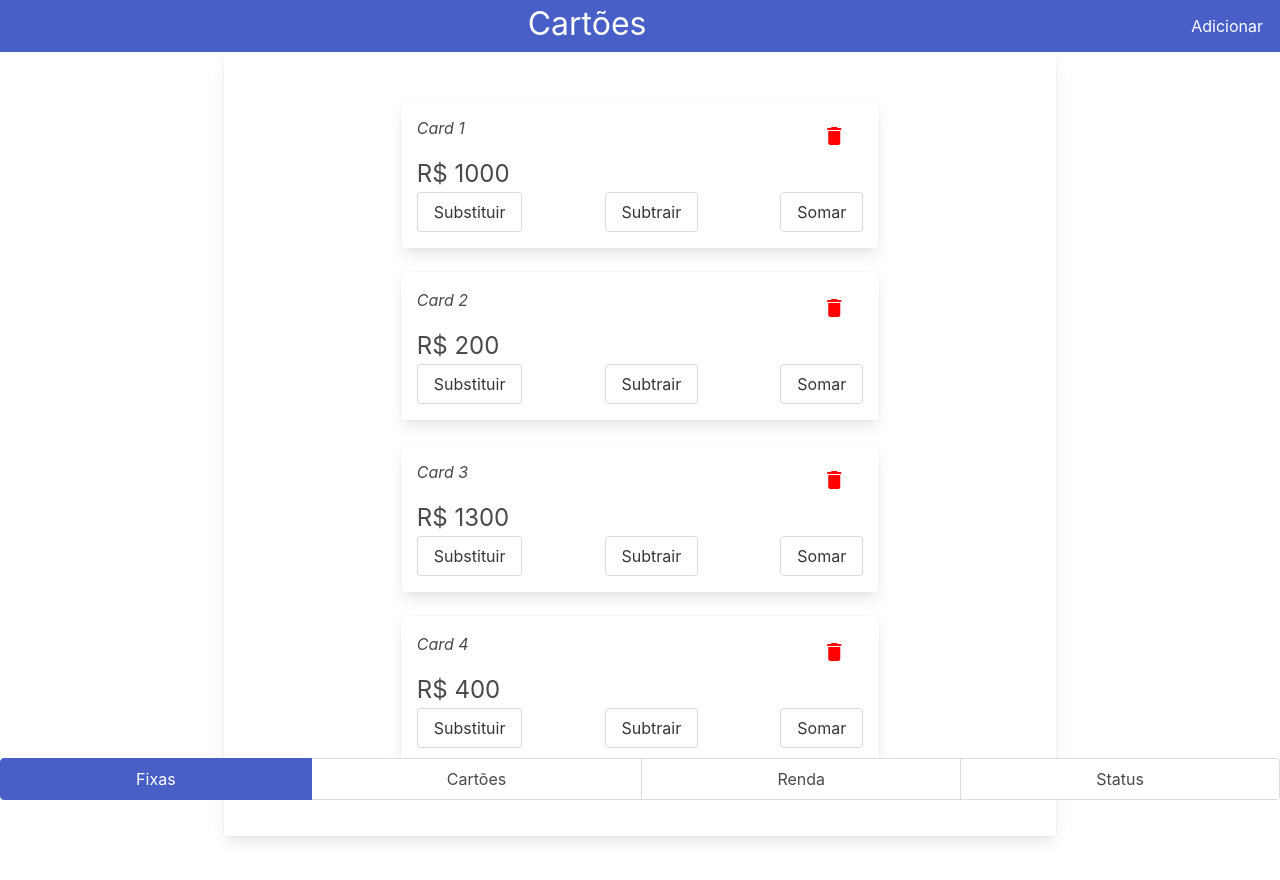
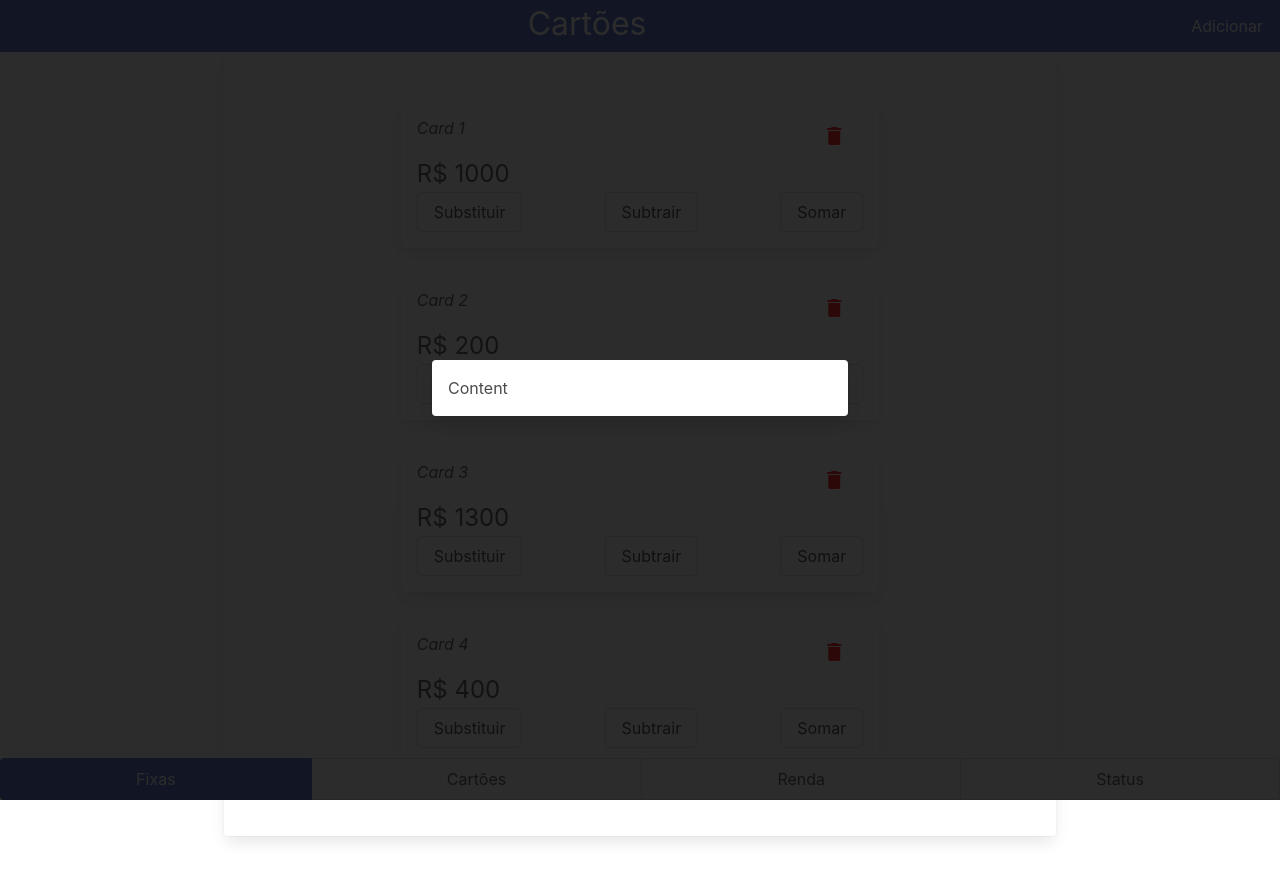
Before and after one commit to IanBaldo/finc-backend, a React app in the folder Frontend/: page /cards in a window 1280 px wide. Both pictures are taken after a click on the link "Adicionar". Shown: the top 880 px of the page. Built offline with nearby package versions, Linux system fonts and the light colour scheme.

Commit message:
[WIP] modal

```diff
--- /dev/null
+++ b/Frontend/src/components/Modal/Modal.jsx
@@ -0,0 +1,30 @@
+import React, { useEffect, useState } from "react";
+
+import Card from '../Card/Card.jsx'
+
+function Modal(props) {
+    const [ classes, setClasses ] = useState('modal')
+
+    useEffect(() => {
+        console.log(classes, props.className)
+        setClasses(`${classes} ${props.className}`)
+    } , [props.className])
+
+    function close(e) {
+        e.stopPropagation()
+        setClasses('modal')
+    }
+
+    return (
+        <div className={classes}>
+            <div className="modal-background" onClick={close}></div>
+            <div className="modal-content">
+                <Card>
+                    <p>Content</p>
+                </Card>
+            </div>
+        </div>
+    )
+}
+
+export default Modal;
--- a/Frontend/src/pages/CardsPage/CardsPage.jsx
+++ b/Frontend/src/pages/CardsPage/CardsPage.jsx
@@ -1,8 +1,9 @@
-import React from "react";
+import React, { useState } from "react";
 
 import CardList from '../../components/CardList/CardList.jsx';
 import Header from '../../components/Header/Header.jsx';
 import PageContent from "../../components/PageContent/PageContent.jsx";
+import Modal from "../../components/Modal/Modal.jsx";
 
 function CardsPage() {
     const cards = [
@@ -34,9 +35,11 @@ function CardsPage() {
     ]
 
     let newCardButton = <a className="button is-link" onClick={newCard}>Adicionar</a>
+    const [ modalState, setModalState ] = useState(false)
+
 
     function newCard() {
-        alert('TO DO')
+        setModalState(true)
     }
 
     return(
@@ -45,6 +48,8 @@ function CardsPage() {
             <PageContent>
                 <CardList cards={cards} />
             </PageContent>
+
+            <Modal className={modalState ? 'is-active' : ''} />
         </>
     );
 }
```
